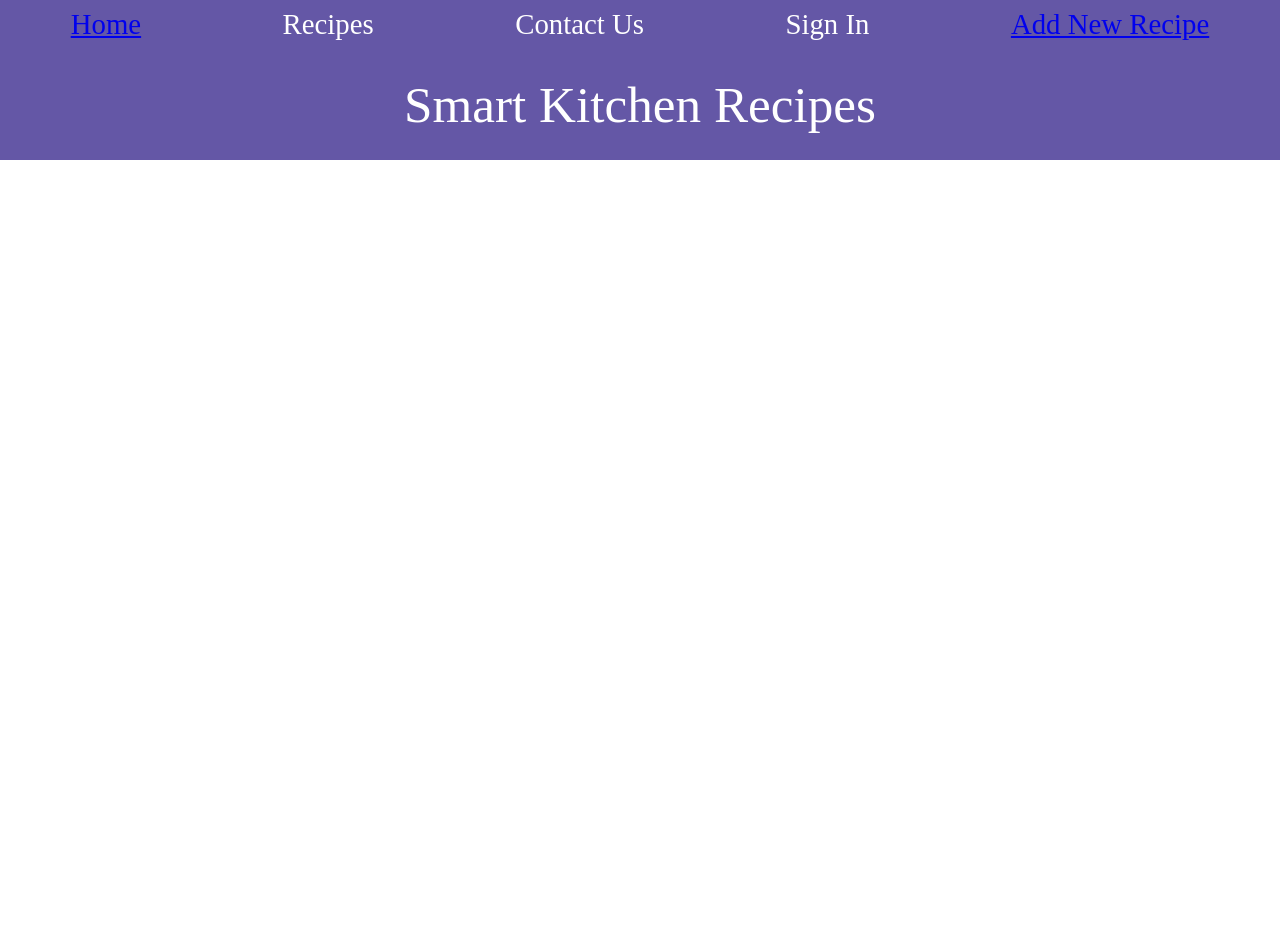
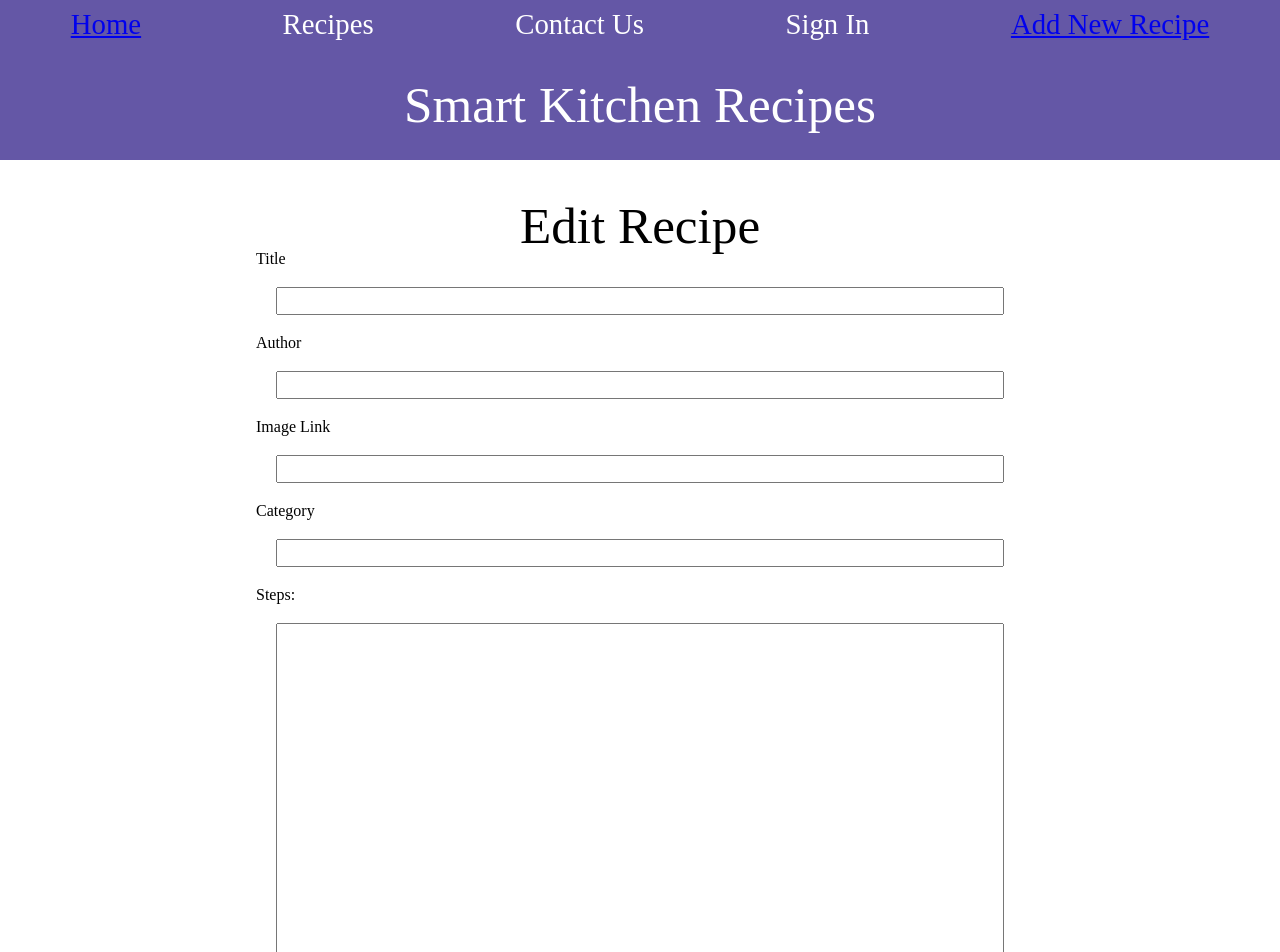
Before and after one commit to mtrew2015/smart-kitchen, a React (Create React App) app in the folder client/smart-kitchen/: page /recipes/edit/1 in a window 1280 px wide. Shown: the top 952 px of the page. Before the commit the page ends 800 px from the top, so only its background shows below. Built offline with nearby package versions, Linux system fonts and the light colour scheme; no server answers.

Commit message:
edit recipe completed

```diff
--- a/client/smart-kitchen/src/App.js
+++ b/client/smart-kitchen/src/App.js
@@ -6,6 +6,7 @@ import { Route } from 'react-router-dom';
 import NewRecipe from './views/newRecipe/newRecipe';
 import RecipeCard from './components/recipeCard/recipeCard';
 import ViewRecipe from './views/viewRecipe/viewRecipe';
+import EditRecipe from './views/editRecipe/editRecipe';
 
 function App() {
 	return (
@@ -14,6 +15,7 @@ function App() {
 			<Route exact path="/" component={Home} />
 			<Route exact path="/new" component={NewRecipe}/>
 			<Route exact path="/recipes/:id" component={ViewRecipe}/>
+			<Route exact path="/recipes/edit/:id" component={EditRecipe}/>
 		</div>
 	);
 }
--- a/client/smart-kitchen/src/components/recipeCard/recipeCard.js
+++ b/client/smart-kitchen/src/components/recipeCard/recipeCard.js
@@ -13,7 +13,7 @@ function RecipeCard(props) {
 
     return(
     <div className="recipeCard" onClick={clickHandler}>
-        <h3>Title: {props.data.title}</h3>
+        <h3>{props.data.title}</h3>
         <p>Author: {props.data.author}</p>
         <p>Category:{props.data.category}</p>
         <img src={props.data.imageLink}/>
--- a/client/smart-kitchen/src/components/recipeCard/recipeCard.scss
+++ b/client/smart-kitchen/src/components/recipeCard/recipeCard.scss
@@ -9,4 +9,14 @@
         height: 200px;
         width: auto;
     }
+    p{
+        font-size: 1.4rem;
+        text-align: center;
+        line-height: 1.5;
+    }
+    h3{
+        font-size: 1.6rem;
+        text-align: center;
+        margin-bottom: 10px;
+    }
 }
--- /dev/null
+++ b/client/smart-kitchen/src/views/editRecipe/editRecipe.js
@@ -0,0 +1,61 @@
+import React, { Component } from 'react';
+import axios from 'axios';
+import {withRouter} from 'react-router-dom';
+import './editRecipe.scss';
+
+class EditRecipe extends Component {
+	constructor(props) {
+		super(props);
+		this.state = {
+			title: '',
+			author: '',
+			imageLink: '',
+            category: '',
+            id:'',
+            steps: '',
+		};
+		this.changeHandler = (e) => {
+			this.setState({ [e.target.name]: e.target.value });
+		};
+		this.onSubmit = (event) => {
+			event.preventDefault();
+			let recipe = this.state;
+			axios
+				.put(`http://localhost:5000/api/recipes/update/${this.props.match.params.id}`, recipe)
+				.then(this.props.history.push('/'))
+                .catch((err) => console.log(err));
+            this.props.history.push(`/recipes/${this.props.match.params.id}`)
+        };
+    }
+    componentDidMount() {
+        axios
+        .get(`http://localhost:5000/api/recipes/${this.props.match.params.id}`)
+        .then(response => this.setState({
+            title: response.data[0].title,
+            author:response.data[0].author,
+            imageLink:response.data[0].imageLink,
+            category:response.data[0].category,
+            id:response.data[0].id,
+            steps: response.data[0].steps
+
+        }))
+	}
+	render() {
+        console.log(this.state, 'state object')
+		return (
+			<div className="edit-recipe">
+				<h1>Edit Recipe</h1>
+				<form className="edit-recipe-form" onSubmit={this.onSubmit}>
+					<p>Title</p><input onChange={this.changeHandler} name="title" value={this.state.title} />
+					<p>Author</p><input onChange={this.changeHandler} name="author" value={this.state.author} />
+					<p>Image Link</p><input onChange={this.changeHandler} name="imageLink" value={this.state.imageLink} />
+					<p>Category</p><input onChange={this.changeHandler} name="category" value={this.state.category} />
+					<p>Steps:</p><textarea onChange={this.changeHandler} name="steps" value={this.state.steps}/>
+					<button>Submit</button>
+				</form>
+			</div>
+		);
+	}
+}
+
+export default (withRouter)(EditRecipe);
--- /dev/null
+++ b/client/smart-kitchen/src/views/editRecipe/editRecipe.scss
@@ -0,0 +1,20 @@
+.edit-recipe{
+    display:flex;
+    flex-direction: column;
+    align-items: center;
+
+    .edit-recipe-form{
+        display: flex;
+        flex-direction: column;
+        width: 60%;
+        input{
+            margin: 20px;
+            font-size: 1.2rem;
+        }
+        textarea{
+            margin: 20px;
+            height: 500px;
+            font-size: 1.2rem;;
+        };
+    }
+}
--- a/client/smart-kitchen/src/views/newRecipe/newRecipe.js
+++ b/client/smart-kitchen/src/views/newRecipe/newRecipe.js
@@ -33,7 +33,7 @@ import axios from 'axios';
                     <input onChange={this.changeHandler} name="author" placeholder="Author"/>
                     <input onChange={this.changeHandler} name="imageLink" placeholder="Image Link"/>
                     <input onChange={this.changeHandler} name="category" placeholder="Category"/>
-                    <textarea placeholder="Steps"/>
+                    <textarea onChange={this.changeHandler}name="steps" placeholder="Steps"/>
                     <button>Submit</button>
                 </form>
 
--- a/client/smart-kitchen/src/views/viewRecipe/viewRecipe.js
+++ b/client/smart-kitchen/src/views/viewRecipe/viewRecipe.js
@@ -18,6 +18,10 @@ class ViewRecipe extends Component {
             .then(window.location.reload())
             .catch(err => console.log(err))
         }
+        this.editRecipe = (e) => {
+            e.preventDefault();
+            this.props.history.push(`/recipes/edit/${this.state.post.id}`)
+        }
     }
 
 	componentDidMount() {
@@ -29,12 +33,16 @@ class ViewRecipe extends Component {
         console.log(this.state)
 		return(
             <div className="viewRecipe">
-                <h1>Title:{this.state.post.title}</h1>
+                <h1>{this.state.post.title}</h1>
                 <p>Category:{this.state.post.category}</p>
                 <img src={this.state.post.imageLink}/>
-                <p>Steps:{this.state.post.steps}</p>
+                <p>Steps:</p>
+                <p className="steps-text">{this.state.post.steps}</p>
                 <p>Rating:{this.state.post.rating}</p>
-                <Link to="/"><button onClick={this.delete}>Delete This Recipe</button></Link>
+                <div class="buttons-section">
+                <button onClick={this.delete}>Delete This Recipe</button>
+                <button onClick={this.editRecipe}>Edit This Recipe</button>
+                </div>
             </div>
         );
 	}
--- a/client/smart-kitchen/src/views/viewRecipe/viewRecipe.scss
+++ b/client/smart-kitchen/src/views/viewRecipe/viewRecipe.scss
@@ -1,9 +1,33 @@
 .viewRecipe{
+    width: 100%;
+    h1{
+        font-size: 2.2rem;
+        margin-bottom: 10px;
+    }
     display:flex;
     flex-direction: column;
+    p{
+        font-size: 1.4rem;
+    }
     img{
         height: 300px;
-        width: 300px
+        width: 300px;
+        margin: 20px;
     }
     align-items: center;
+    .steps-text{
+        width: 70%;
+        line-height: 1.5;
+    }
+    .buttons-section{
+        display: flex;
+        button{
+            margin: 20px;
+            height: 50px;
+            border-radius: 5px;
+            background-color: darkgray;
+            color: white;
+            font-size: 1.2rem;
+        }
+    }
 }
```
Also changed, not shown: 1 other file (tests, documents, lock files or other folders).
